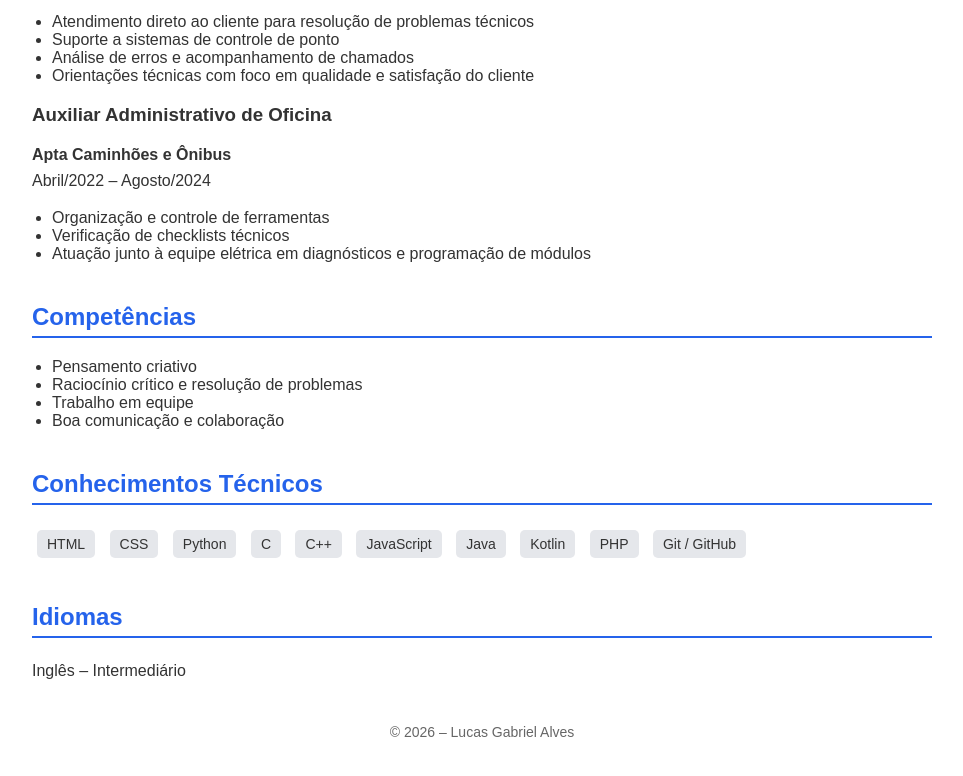
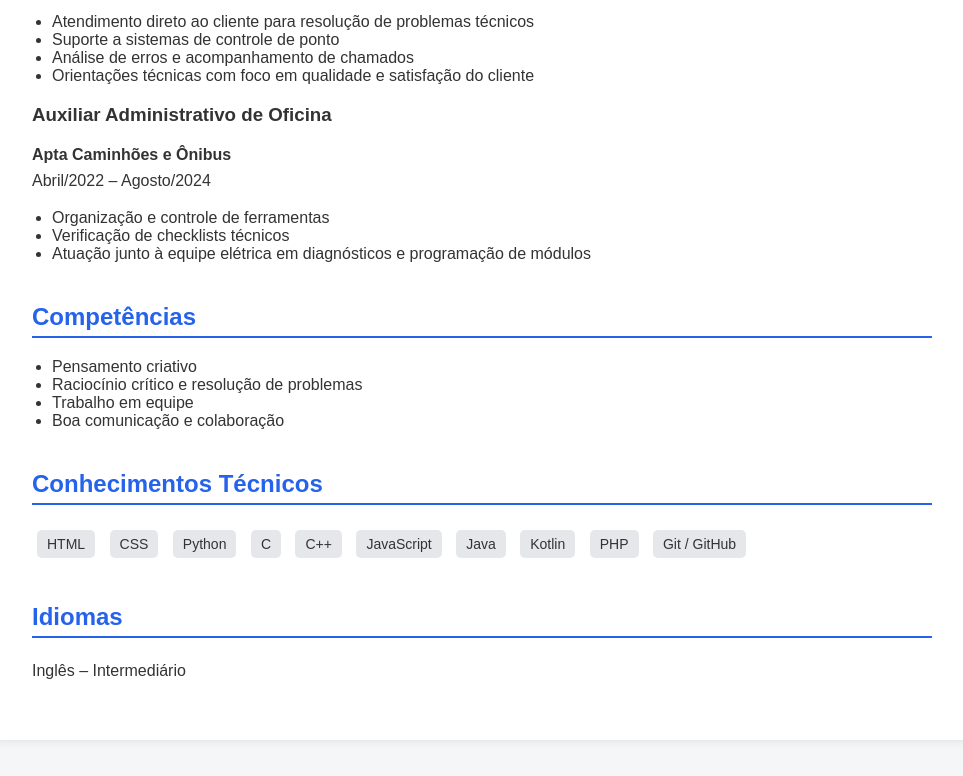
Before and after one commit to LucasGalves365/curriculo-html, a plain HTML site: page index.html in a window 1280 px wide. Shown: the part 817-1593 px from the top of the page, without its empty margins (158-1121 px from the left). Drawn offline with Linux system fonts and the light colour scheme.

Commit message:
Update index.html

```diff
--- a/index.html
+++ b/index.html
@@ -166,10 +166,6 @@
         <h2>Idiomas</h2>
         <p>Inglês – Intermediário</p>
 
-        <div class="footer">
-            © 2026 – Lucas Gabriel Alves
-        </div>
-
     </div>
 </body>
 </html>
```
